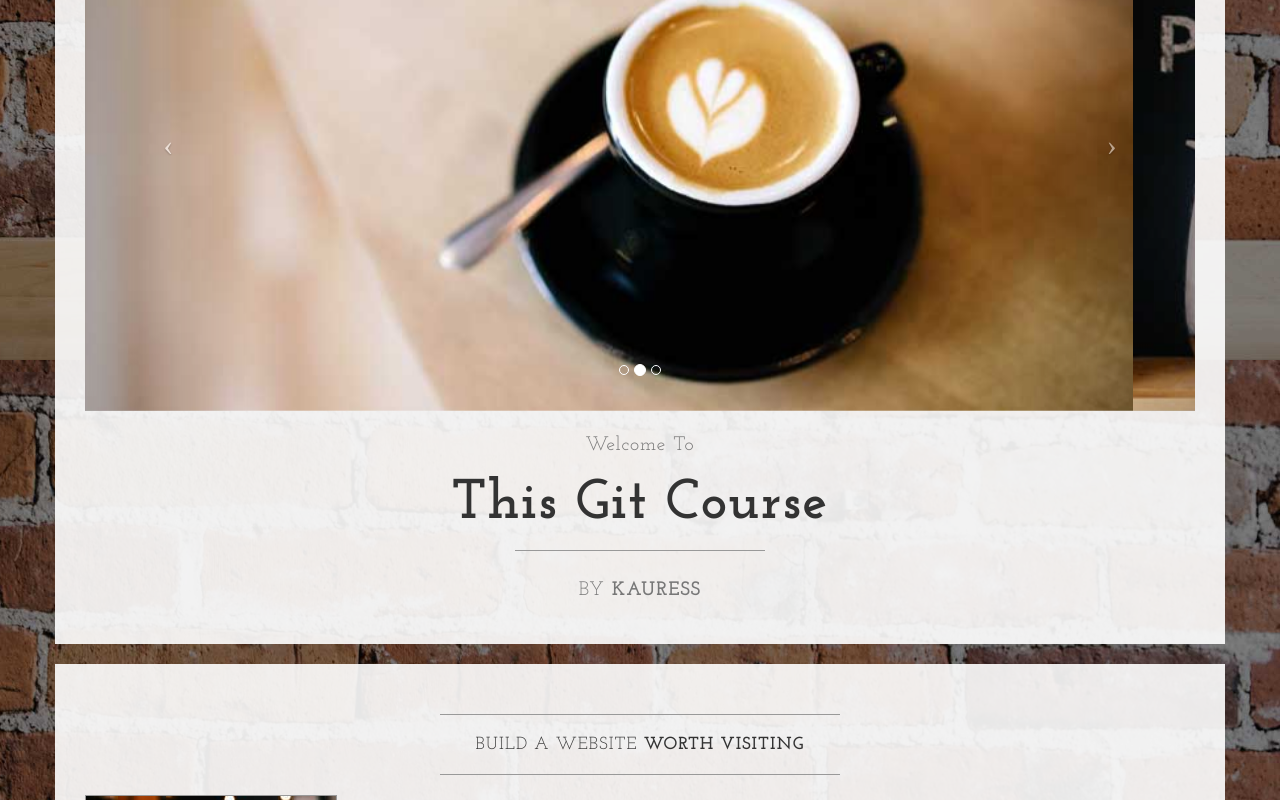
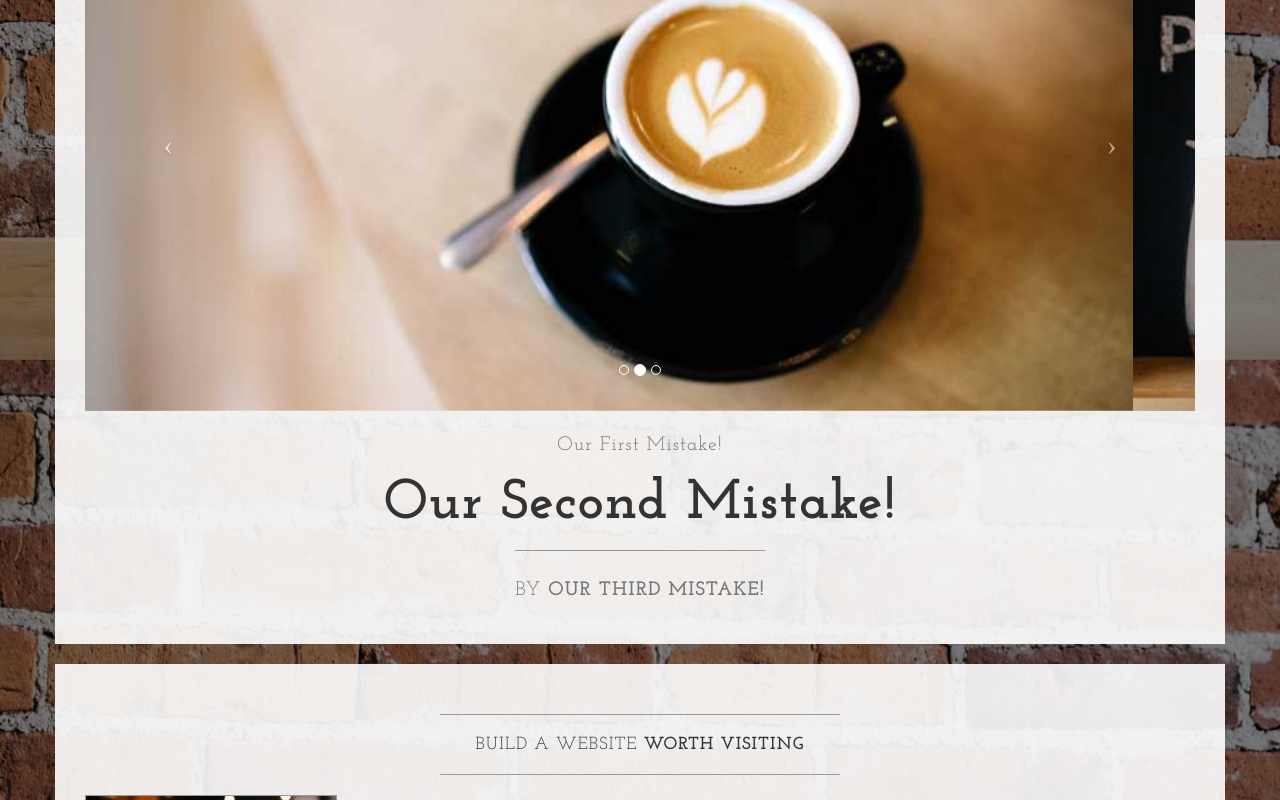
Before and after one commit to LearnableGitCourse/Learnable-Git-Course, a plain HTML site: page index.html in a window 1280 px wide. Shown: the part 440-1240 px from the top of the page. Drawn offline with nearby package versions, Linux system fonts and the light colour scheme.

Commit message:
Committing our third mistake, we left the other two in place

```diff
--- a/index.html
+++ b/index.html
@@ -106,13 +106,13 @@
                         </a>
                     </div>
                     <h2 class="brand-before">
-                        <small>Welcome to</small>
+                        <small>Our first mistake!</small>
                     </h2>
-                    <h1 class="brand-name">This Git Course</h1>
+                    <h1 class="brand-name">Our second mistake!</h1>
                     <hr class="tagline-divider">
                     <h2>
                         <small>By
-                            <strong>Kauress</strong>
+                            <strong>Our third mistake!</strong>
                         </small>
                     </h2>
                 </div>
```
